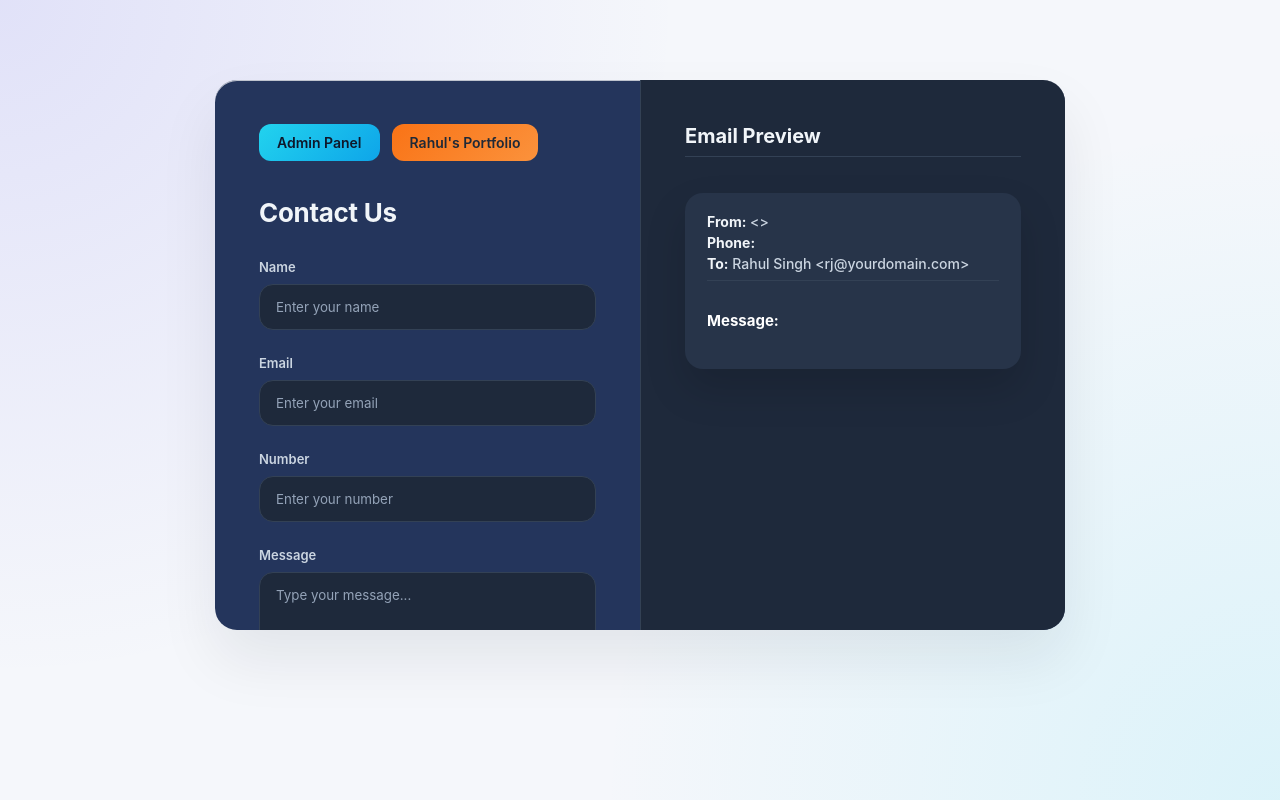
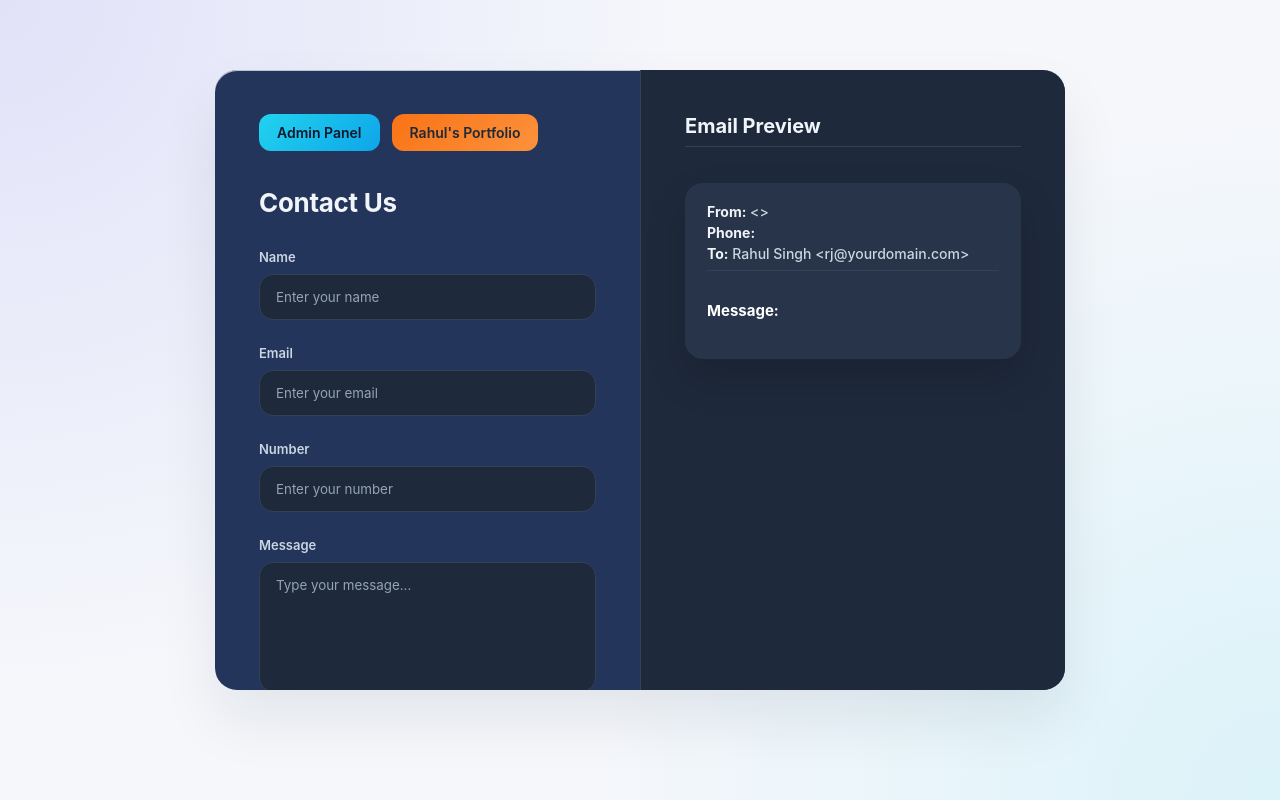
Before and after one commit to rahulSingh6-9/contact-management-system, a website: page views/contact.html in a window 1280 px wide. Drawn offline with Linux system fonts and the light colour scheme.

Commit message:
edit3 in contact.html

```diff
--- a/views/contact.html
+++ b/views/contact.html
@@ -29,9 +29,9 @@ body {
 
 /* ===== MAIN CONTAINER ===== */
 .contact-wrapper {
-    margin-top: 40px;
+    margin-top: 30px;
     width: 850px;
-    height: 550px;
+    height: 620px;
     background: #24355c;
     border-radius: 22px;
     box-shadow:
```
